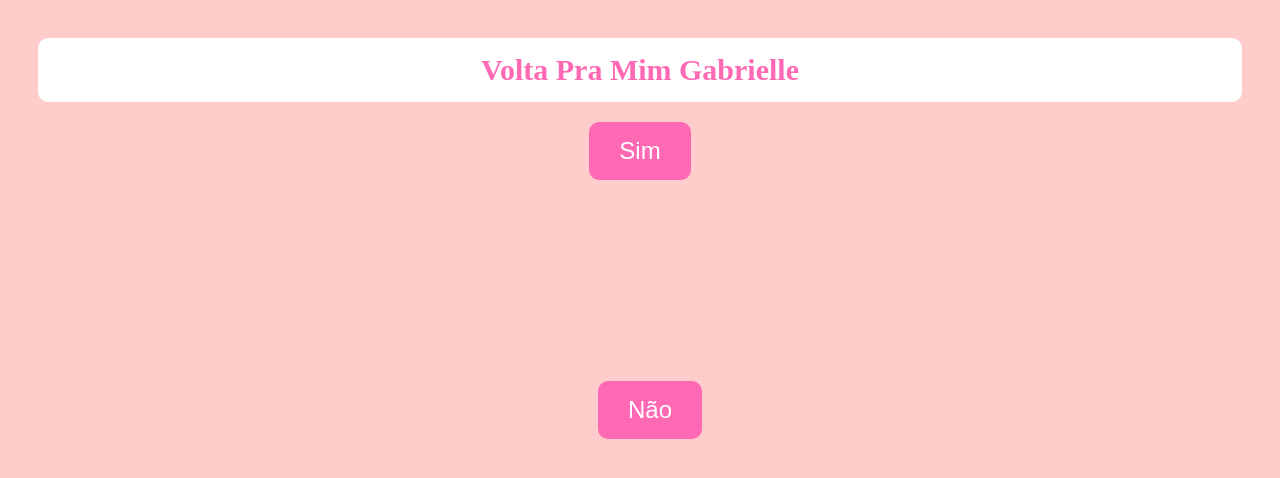
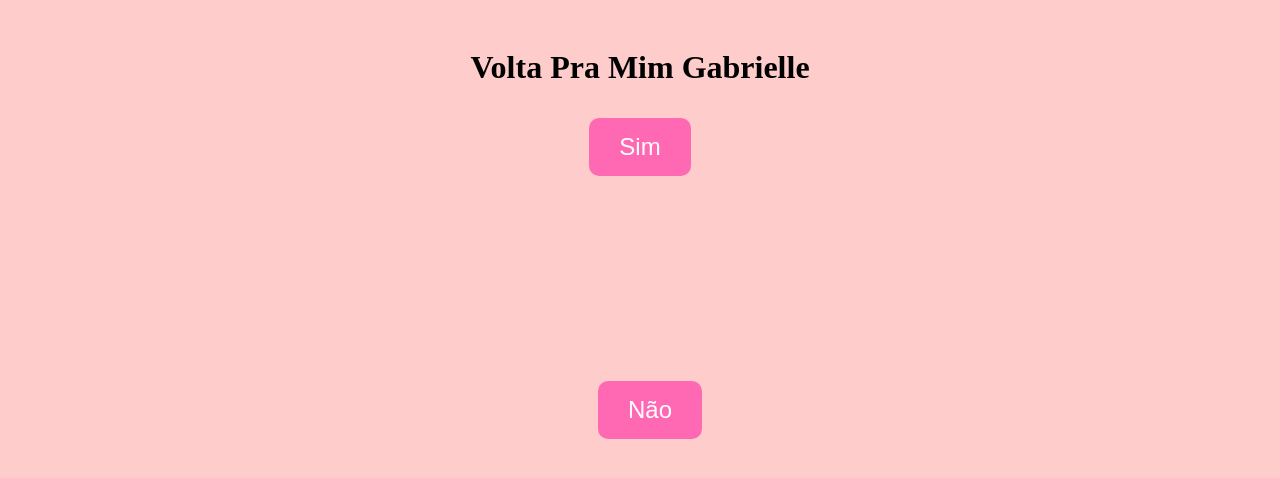
Before and after one commit to Nicolaskkkkkkjjj/Volta, a plain HTML site: page index.html in a window 1280 px wide. Drawn offline with Linux system fonts and the light colour scheme.

Commit message:
Update index.html

```diff
--- a/index.html
+++ b/index.html
@@ -4,17 +4,12 @@
     <meta name="viewport" content="width=device-width, initial-scale=1.0">
     <title>Volta pra mim Gabrielle</title>
     <style>
-        body
-
-        {
+        body {
             background-color: #ffcccc;
             font-family: 'Times New Roman', serif;
             text-align: center;
             padding: 20px;
         }
-
-
-
 
         #botao1, #botao2 {
             background-color: #ff69b4;
@@ -33,31 +28,12 @@
             left: 50%;
             transform: translate(-50%, -50%);
         }
-
-           h1 {
-            color: #ff69b4;
-            background-color: white;
-            font-size: 30px;
-            margin: 10px;
-            border-radius: 10px;
-            padding: 15px 30px;
-            width: auto;
-        }
-
-
-
     </style>
 </head>
 <body>
-    <h1> Volta Pra Mim Gabrielle </h1>
-
+    <h1>Volta Pra Mim Gabrielle </h1>
     <button id="botao1">Sim</button>
     <button id="botao2">Não</button>
-    <!--<img src="rato_pelado.png" style="left: 500px;" alt="rato pelado">
-    <!--<img src="belo_romantico.png" style="left: 500px;" alt="belo o romantico">
-    <!--<img src="imagem_fundo.png" alt="Background image">
-    <!-- <img src="Imagem_fundo2.png" alt="Background image2"> -->
-
 
     <script>
 
```
